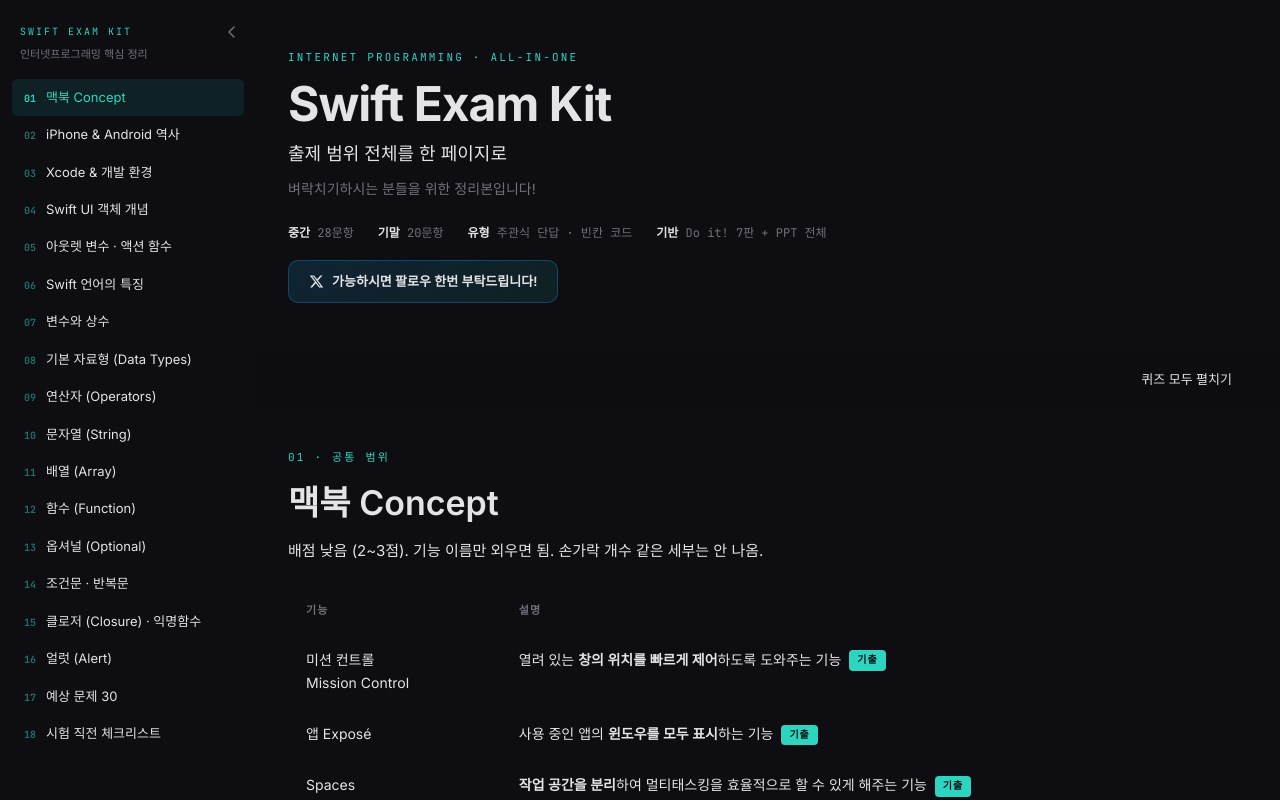
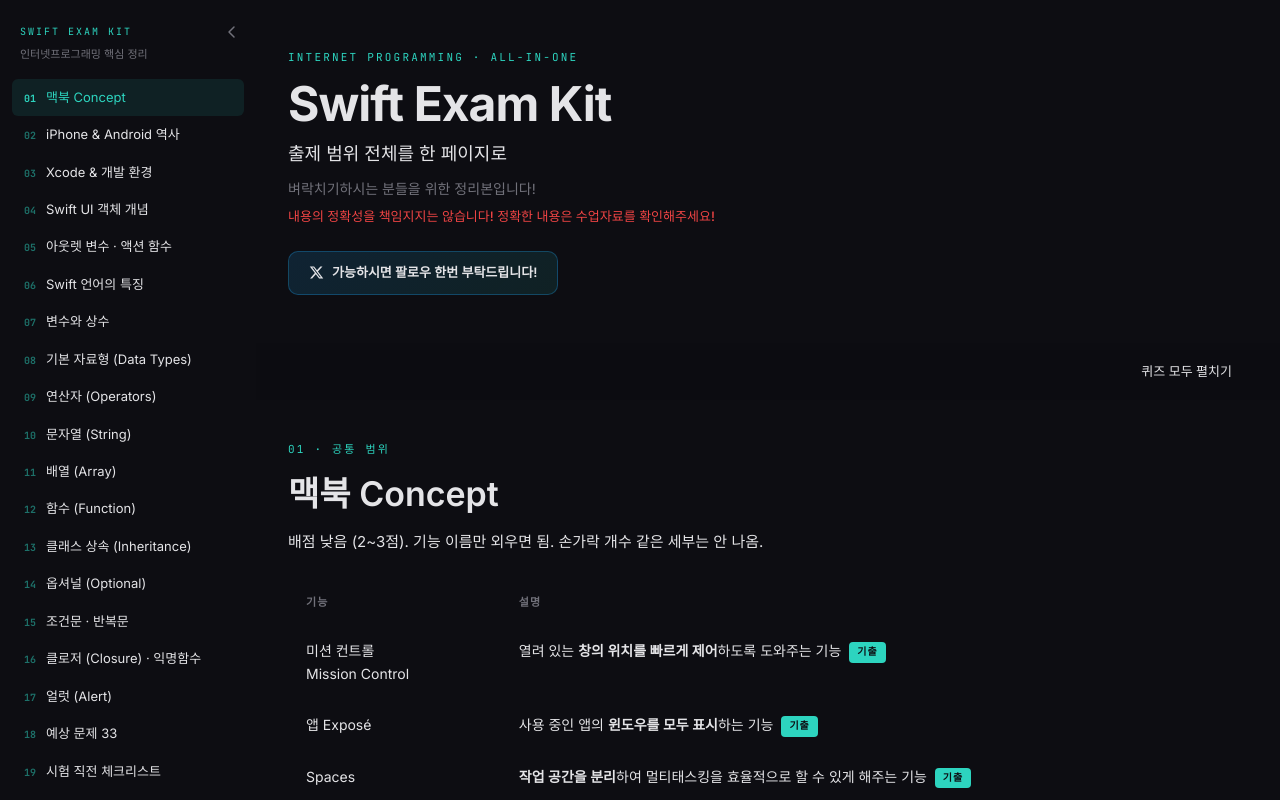
Before and after one commit to ghwo336/InternetProgramingMiddleTestPrepare, a React (Vite) app: page / in a window 1280 px wide. Shown: the top 800 px of the page. Built offline with nearby package versions, Linux system fonts and the light colour scheme; a web font is replaced by a local one.

Commit message:
feat: 추가적인 내용 추가

```diff
--- a/src/components/Hero.tsx
+++ b/src/components/Hero.tsx
@@ -38,20 +38,12 @@
         <p style={{ fontSize: '18px', color: 'var(--color-ink-soft)', marginBottom: '8px' }}>
           {heroData.subtitle}
         </p>
-        <p style={{ fontSize: '14px', color: 'var(--color-ink-muted)', maxWidth: '42rem', marginBottom: '1.5rem' }}>
+        <p style={{ fontSize: '14px', color: 'var(--color-ink-muted)', maxWidth: '42rem', marginBottom: '6px' }}>
           {heroData.desc}
         </p>
-
-        <div
-          className="font-mono"
-          style={{ display: 'flex', gap: '1.5rem', flexWrap: 'wrap', fontSize: '12px', color: 'var(--color-ink-muted)', marginBottom: '1rem' }}
-        >
-          {heroData.meta.map((m, i) => (
-            <span key={i}>
-              <b style={{ color: 'var(--color-ink)' }}>{m.label}</b> {m.value}
-            </span>
-          ))}
-        </div>
+        <p style={{ fontSize: '13px', color: '#ef4444', fontWeight: 500, maxWidth: '42rem', marginBottom: '1.5rem' }}>
+          {heroData.disclaimer}
+        </p>
 
         <a
           href="https://x.com/ihojae212644"
--- a/src/data/content.ts
+++ b/src/data/content.ts
@@ -75,12 +75,7 @@
   title: 'Swift Exam Kit',
   subtitle: '출제 범위 전체를 한 페이지로',
   desc: '벼락치기하시는 분들을 위한 정리본입니다!',
-  meta: [
-    { label: '중간', value: '28문항' },
-    { label: '기말', value: '20문항' },
-    { label: '유형', value: '주관식 단답 · 빈칸 코드' },
-    { label: '기반', value: 'Do it! 7판 + PPT 전체' },
-  ] as HeroMeta[],
+  disclaimer: '내용의 정확성을 책임지지는 않습니다! 정확한 내용은 수업자료를 확인해주세요!',
 };
 
 
@@ -211,6 +206,14 @@
     desc: '시험 절반이 이 단답형입니다. 책에 한 줄로 나온 정의를 그대로 외우세요. 교재와 살짝 말을 바꿔서 물을 수도 있음 (예: "임의의 양의 텍스트").',
     blocks: [
       {
+        type: 'callout',
+        data: {
+          type: 'key',
+          label: 'Xcode + 버튼으로 추가하는 객체들 (기출)',
+          content: 'Xcode에서 스토리보드 편집 시 <strong>우측 상단의 + 버튼</strong>을 클릭하면 Objects 라이브러리가 열리고, 여기서 아래 객체들을 드래그해 화면에 배치할 수 있음.<br/>시험에서는 <strong>각 객체의 이름과 정의</strong>를 단답형으로 물어봄. 정의를 그대로 외울 것.',
+        },
+      },
+      {
         type: 'table',
         data: {
           headers: ['객체', '정의 (외울 문장)'],
@@ -218,6 +221,7 @@
             { cells: ['레이블 (Label)\nUILabel', '<mark>임의의 양의 텍스트</mark>를 보여주기 위한 객체 (읽기 전용) <badge:hot>기출</badge>'] },
             { cells: ['버튼 (Button)\nUIButton', '사용자의 <strong>터치 이벤트</strong>를 받는 객체'] },
             { cells: ['텍스트 필드 (TextField)\nUITextField', '사용자로부터 <strong>한 줄의 텍스트</strong>를 입력받는 객체'] },
+            { cells: ['텍스트 뷰 (TextView)\nUITextView', '<strong>여러 줄</strong>의 텍스트를 입력받거나 표시하는 객체 (TextField는 한 줄) <badge:hot>기출</badge>'] },
             { cells: ['이미지 뷰 (ImageView)\nUIImageView', '이미지를 화면에 표시하는 객체'] },
             { cells: ['스위치 (Switch)\nUISwitch', '<strong>on/off</strong> 두 상태를 표현하는 객체'] },
             { cells: ['데이트 피커 (Date Picker)\nUIDatePicker', '<strong>날짜와 시간</strong>을 선택할 수 있게 해주는 객체. 시계 앱의 알람 탭에서 자주 사용'] },
@@ -236,6 +240,33 @@
           type: 'warn',
           label: '주의 — 데이트 피커 vs 피커 뷰 구분',
           content: '<strong>데이트 피커</strong>는 날짜/시간 선택용, <strong>피커 뷰</strong>는 일반 문자열 선택용. 시험에 둘 다 나올 수 있음.',
+        },
+      },
+      {
+        type: 'heading3',
+        content: 'TextField vs TextView 구분',
+        badge: '기출',
+        badgeType: 'hot',
+      },
+      {
+        type: 'compare',
+        data: {
+          left: {
+            label: 'TextField (UITextField)',
+            content: '<strong>한 줄</strong> 입력. 이름, 이메일 등 짧은 텍스트.',
+          },
+          right: {
+            label: 'TextView (UITextView)',
+            content: '<strong>여러 줄</strong> 입력/표시. 댓글, 메모, 긴 본문.',
+          },
+        },
+      },
+      {
+        type: 'callout',
+        data: {
+          type: 'warn',
+          label: '시험 기출 — TextField ≠ TextView',
+          content: '"TextField"와 "TextView"는 전혀 다른 객체. <strong>한 줄 vs 여러 줄</strong>로 구분. 혼동 주의!',
         },
       },
     ],
@@ -757,35 +788,164 @@
       },
       {
         type: 'heading3',
-        content: '매개변수 레이블 (Argument Label)',
+        content: '아규먼트 레이블 완전 정리',
+        badge: '기출 확정',
+        badgeType: 'hot',
+      },
+      {
+        type: 'text',
+        content: 'Swift 함수의 각 매개변수는 두 가지 이름을 가질 수 있음:\n• <strong>Argument Label (아규먼트 레이블)</strong>: 함수 <strong>호출 시</strong> 사용하는 이름\n• <strong>Parameter Name (파라미터 이름)</strong>: 함수 <strong>내부에서</strong> 사용하는 이름\n\n기본적으로 Parameter Name이 곧 Argument Label로 사용됨.',
+      },
+      {
+        type: 'heading4',
+        content: '1) 기본 — 두 이름이 같음',
       },
       {
         type: 'code',
         data: {
-          code: `// 기본: 호출 시 레이블 사용 필수
-func someFunction(firstParam: Int, secondParam: Int) { }
-someFunction(firstParam: 1, secondParam: 2)
-
-// 레이블 생략: _ 사용
-func someFunction(_ firstParam: Int, secondParam: Int) { }
-someFunction(1, secondParam: 2)`,
+          code: `func someFunction(firstParameterName: Int, secondParameterName: Int) {
+    // 내부에서는 firstParameterName, secondParameterName 사용
+}
+someFunction(firstParameterName: 1, secondParameterName: 2)`,
+        },
+      },
+      {
+        type: 'heading4',
+        content: '2) Specifying Argument Labels — 외부이름/내부이름 분리',
+      },
+      {
+        type: 'text',
+        content: '공백으로 구분해서 작성. 호출 시에는 앞쪽(레이블), 내부에서는 뒤쪽(파라미터 이름) 사용.',
+      },
+      {
+        type: 'code',
+        data: {
+          code: `func greet(person: String, from hometown: String) -> String {
+    return "Hello \\(person)! Glad you could visit from \\(hometown)."
+}
+print(greet(person: "Bill", from: "Cupertino"))
+// "Hello Bill! Glad you could visit from Cupertino."
+// 호출 시에는 from, 내부에서는 hometown 사용`,
+        },
+      },
+      {
+        type: 'heading4',
+        content: '3) Omitting Argument Labels — 언더스코어(_)로 레이블 생략 🔴 기출',
+      },
+      {
+        type: 'code',
+        data: {
+          code: `func someFunction(_ firstParameterName: Int, secondParameterName: Int) {
+    // 내부에서는 firstParameterName, secondParameterName 그대로 사용
+}
+someFunction(1, secondParameterName: 2)
+// 첫 번째 인자는 레이블 없이 호출!`,
         },
       },
       {
         type: 'callout',
         data: {
-          type: 'warn',
-          label: 'JS와 가장 큰 차이',
-          content: 'Swift는 함수 호출 시 <strong>매개변수 이름(레이블)을 꼭 써야</strong> 합니다.<br/>JS: <code>greet("Anna")</code> &nbsp; vs &nbsp; Swift: <code>greet(person: "Anna")</code>',
+          type: 'tip',
+          label: 'JS/TS 개발자 관점',
+          content: 'JS에선 그냥 <code>func(1, 2)</code>처럼 값만 넘기면 됐지만, Swift는 <strong>레이블 명시가 기본</strong>. 레이블을 생략하고 싶으면 <code>_</code>를 붙여야 함.',
+        },
+      },
+      {
+        type: 'heading3',
+        content: '디폴트 파라미터 값 (Default Parameter Values)',
+        badge: '기출',
+        badgeType: 'hot',
+      },
+      {
+        type: 'text',
+        content: '함수의 매개변수에 <strong>기본값</strong>을 지정하면, 호출 시 해당 인자를 <strong>생략할 수 있음</strong>. 생략하면 기본값 사용.',
+      },
+      {
+        type: 'code',
+        data: {
+          code: `func someFunction(parameterWithoutDefault: Int, parameterWithDefault: Int = 12) {
+    // 두 번째 인자를 생략하면 parameterWithDefault는 12가 됨
+}
+
+someFunction(parameterWithoutDefault: 3, parameterWithDefault: 6)
+// parameterWithDefault 는 6
+
+someFunction(parameterWithoutDefault: 4)
+// parameterWithDefault 는 12 (기본값 사용)`,
+        },
+      },
+      {
+        type: 'callout',
+        data: {
+          type: 'key',
+          label: '디폴트 파라미터 핵심 포인트',
+          content: '• 기본값이 있는 매개변수는 <strong>뒤쪽에</strong> 배치하는 것이 관례<br/>• 호출 시 해당 인자를 <strong>생략 가능</strong><br/>• 생략하면 <strong>기본값</strong>이 자동 적용',
         },
       },
     ],
   },
 
-  // ──────── 13. 옵셔널 ────────
+  // ──────── 13. 클래스 상속 ────────
+  {
+    id: 'inheritance',
+    number: '13',
+    label: 'Swift 문법 · 보충',
+    title: '클래스 상속 (Inheritance)',
+    badge: '출제 가능',
+    badgeType: 'mid',
+    desc: '클래스 상속은 Swift/iOS 개발의 기본 구조. ViewController가 동작하는 이유가 바로 상속.',
+    blocks: [
+      {
+        type: 'text',
+        content: '클래스는 <strong>부모 클래스</strong>와 <strong>자식 클래스</strong>로 구분됨.\n• <strong>자식 클래스</strong>: 상속받는 클래스\n• <strong>부모 클래스</strong>: 상속하는 클래스\n• <strong>상속받는다</strong> = 부모 클래스의 변수와 함수를 <strong>모두 사용할 수 있다</strong>는 뜻',
+      },
+      {
+        type: 'heading3',
+        content: '상속 문법',
+      },
+      {
+        type: 'text',
+        content: '클래스 이름 오른쪽에 <strong><code>:</code></strong> 과 함께 부모 클래스 이름을 입력.',
+      },
+      {
+        type: 'code',
+        data: {
+          code: `class ViewController: UIViewController {
+    // UIViewController 의 모든 기능 상속받음
+}`,
+        },
+      },
+      {
+        type: 'heading3',
+        content: '여러 프로토콜/클래스 상속',
+      },
+      {
+        type: 'text',
+        content: '<strong><code>,</code></strong> 로 이어 붙임.',
+      },
+      {
+        type: 'code',
+        data: {
+          code: `class ViewController: UIViewController, UIPickerViewDelegate, UIPickerViewDataSource {
+    // 피커뷰 델리게이트/데이터소스도 함께 채택
+}`,
+        },
+      },
+      {
+        type: 'callout',
+        data: {
+          type: 'key',
+          label: '실제 적용',
+          content: '우리가 지금까지 작성한 <code>ViewController</code> 클래스는 사실상 항상 <code>UIViewController</code>를 상속받고 있었음. 아웃렛 변수와 액션 함수가 동작하는 이유가 바로 이 상속 때문.',
+        },
+      },
+    ],
+  },
+
+  // ──────── 14. 옵셔널 ────────
   {
     id: 'optional',
-    number: '13',
+    number: '14',
     label: 'Swift 문법 · 최우선',
     title: '옵셔널 (Optional)',
     desc: '시험 후기가 두 번 강조한 단원: "옵셔널 관련은 개념 확실히 알아두는 게 중요합니다~ 중요해요~"\n기출 출제 경향 요약: "옵셔널만 제대로 파면 절반은 맞출 수 있다". 여기가 시험의 핵심.',
@@ -920,10 +1080,10 @@
     ],
   },
 
-  // ──────── 14. 조건문·반복문 ────────
+  // ──────── 15. 조건문·반복문 ────────
   {
     id: 'flow',
-    number: '14',
+    number: '15',
     label: 'Swift 문법',
     title: '조건문 · 반복문',
     desc: '',
@@ -1038,6 +1198,14 @@
         },
       },
       {
+        type: 'callout',
+        data: {
+          type: 'warn',
+          label: 'O/X 기출 확정',
+          content: '문제: "스위치문에서 <strong>break</strong>를 써야 종료된다" → 정답: <strong>X (거짓)</strong><br/><br/>Swift 공식 문법: <em>"In contrast with switch statements in C and Objective-C, switch statements in Swift don\'t fall through the bottom of each case and into the next one by default."</em><br/><br/>즉, Swift의 switch는 <strong>매칭된 case 실행 후 자동으로 종료</strong>됨. <code>break</code> 문 불필요. C/Java와 정반대!',
+        },
+      },
+      {
         type: 'heading3',
         content: 'break · continue',
       },
@@ -1057,10 +1225,10 @@
     ],
   },
 
-  // ──────── 15. 클로저 ────────
+  // ──────── 16. 클로저 ────────
   {
     id: 'closure',
-    number: '15',
+    number: '16',
     label: 'Swift 문법 · 추가',
     title: '클로저 (Closure) · 익명함수',
     desc: '별도 PPT(Closures.pdf)로 제공된 만큼 출제 가능성 있음. 06장 PPT에도 "익명함수란?"으로 자세히 나옴.',
@@ -1146,10 +1314,10 @@
     ],
   },
 
-  // ──────── 16. 얼럿 ────────
+  // ──────── 17. 얼럿 ────────
   {
     id: 'alert',
-    number: '16',
+    number: '17',
     label: 'UI · 추가',
     title: '얼럿 (Alert)',
     desc: '06장 전용 객체. 06장 범위 포함이면 출제 가능.',
@@ -1203,12 +1371,12 @@
     ],
   },
 
-  // ──────── 17. 예상 문제 ────────
+  // ──────── 18. 예상 문제 ────────
   {
     id: 'quiz',
-    number: '17',
+    number: '18',
     label: 'Practice',
-    title: '예상 문제 30',
+    title: '예상 문제 33',
     desc: '기출 + 출제 가능성 높은 문제들. 머릿속으로 먼저 답해보세요.',
     blocks: [
       {
@@ -1248,6 +1416,7 @@
             { question: '사용자에게 중요한 알림이나 경고 메시지를 나타내는 객체는?', answer: '얼럿 (Alert) / UIAlertController' },
             { question: '날짜와 시간을 선택할 수 있게 해주는 객체는?', answer: '데이트 피커 (Date Picker)' },
             { question: '문자열 목록에서 회전하여 선택하게 해주는 객체는?', answer: '피커 뷰 (Picker View)' },
+            { question: 'TextField와 TextView의 차이는?', answer: 'TextField는 한 줄 텍스트 입력, TextView는 여러 줄 텍스트 입력/표시.' },
           ],
         },
       },
@@ -1262,6 +1431,8 @@
             { question: '배열 sports의 끝에 "reebok"을 추가하는 코드는?', answer: 'sports.append("reebok")' },
             { question: 'sports 배열의 요소 개수를 출력하는 코드는?', answer: 'print(sports.count)' },
             { question: '다음 중 변수명으로 사용 가능한 것은? ① 1name ② my name ③ _name ④ na me', answer: '③ _name (숫자로 시작 X, 공백 포함 X)' },
+            { question: '함수 매개변수에 기본값(디폴트값)을 지정하는 문법을 쓰시오.', answer: 'func f(x: Int = 10) — 타입 뒤에 = 기본값' },
+            { question: '"Swift의 switch 문에서는 각 case 끝에 break를 써야 한다." (O/X)', answer: 'X — Swift의 switch는 자동으로 fall through 하지 않아 break 불필요.' },
           ],
         },
       },
@@ -1292,10 +1463,10 @@
     ],
   },
 
-  // ──────── 18. 최종 체크리스트 ────────
+  // ──────── 19. 최종 체크리스트 ────────
   {
     id: 'checklist',
-    number: '18',
+    number: '19',
     label: 'Final Check',
     title: '시험 직전 체크리스트',
     desc: '체크박스 클릭하면 완료 표시됩니다 (브라우저에 저장됨).',
--- a/src/index.css
+++ b/src/index.css
@@ -62,6 +62,12 @@
   }
 }
 
+/* Disable font ligatures for code elements */
+code, pre, .font-mono, [class*="mono"] {
+  font-variant-ligatures: none;
+  font-feature-settings: "liga" 0, "calt" 0;
+}
+
 /* Scrollbar styling */
 ::-webkit-scrollbar {
   width: 6px;
```
